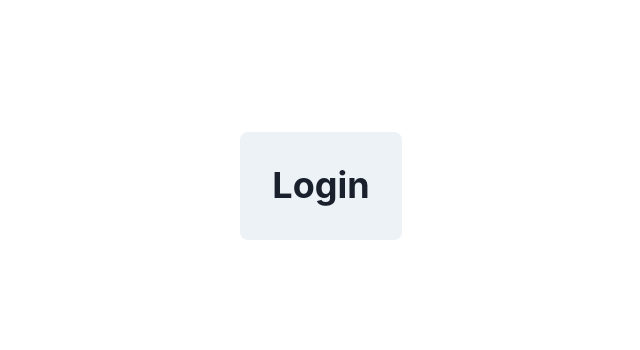
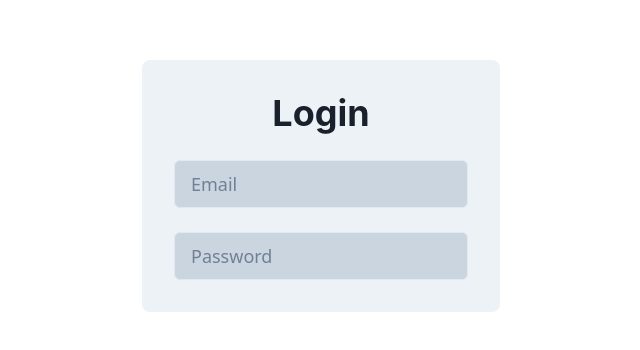
Before and after one commit to KennedyMungai/fullstack_todo_frontend, a Next.js app: page /auth/login in a window 1280 px wide. Shown: the part 214-564 px from the top of the page, without its empty margins (319-959 px from the left). Built offline with nearby package versions, Linux system fonts and the light colour scheme.

Commit message:
Added a form for the password entry

```diff
--- a/src/components/auth/Login.tsx
+++ b/src/components/auth/Login.tsx
@@ -1,17 +1,24 @@
 'use client'
-import { Flex, FormControl, Heading, useColorModeValue } from '@chakra-ui/react'
+import {
+	Flex,
+	FormControl,
+	FormErrorMessage,
+	Heading,
+	Input,
+	useColorModeValue
+} from '@chakra-ui/react'
 import { useForm } from 'react-hook-form'
 
 type Props = {}
 
 const Login = (props: Props) => {
-    const {
+	const {
 		handleSubmit,
 		register,
 		formState: { errors, isSubmitting }
 	} = useForm()
 
-    const onSubmit = (values) => {
+	const onSubmit = (values) => {
 		console.log(values)
 	}
 
@@ -26,7 +33,42 @@ const Login = (props: Props) => {
 			>
 				<Heading>Login</Heading>
 				<form onSubmit={handleSubmit(onSubmit)}>
-					<FormControl></FormControl>
+					<FormControl isInvalid={errors.email}>
+						<Input
+							placeholder='Email'
+							background={useColorModeValue(
+								'gray.300',
+								'gray.600'
+							)}
+							type='email'
+							size={'lg'}
+							mt={6}
+							{...register('email', {
+								required: 'Email is a required field'
+							})}
+						/>
+						<FormErrorMessage>
+							{errors.email && errors.email.message}
+						</FormErrorMessage>
+					</FormControl>
+					<FormControl isInvalid={errors.email}>
+						<Input
+							placeholder='Password'
+							background={useColorModeValue(
+								'gray.300',
+								'gray.600'
+							)}
+							type='password'
+							size={'lg'}
+							mt={6}
+							{...register('password', {
+								required: 'Password is a required field'
+							})}
+						/>
+						<FormErrorMessage>
+							{errors.password && errors.password.message}
+						</FormErrorMessage>
+					</FormControl>
 				</form>
 			</Flex>
 		</Flex>
```
